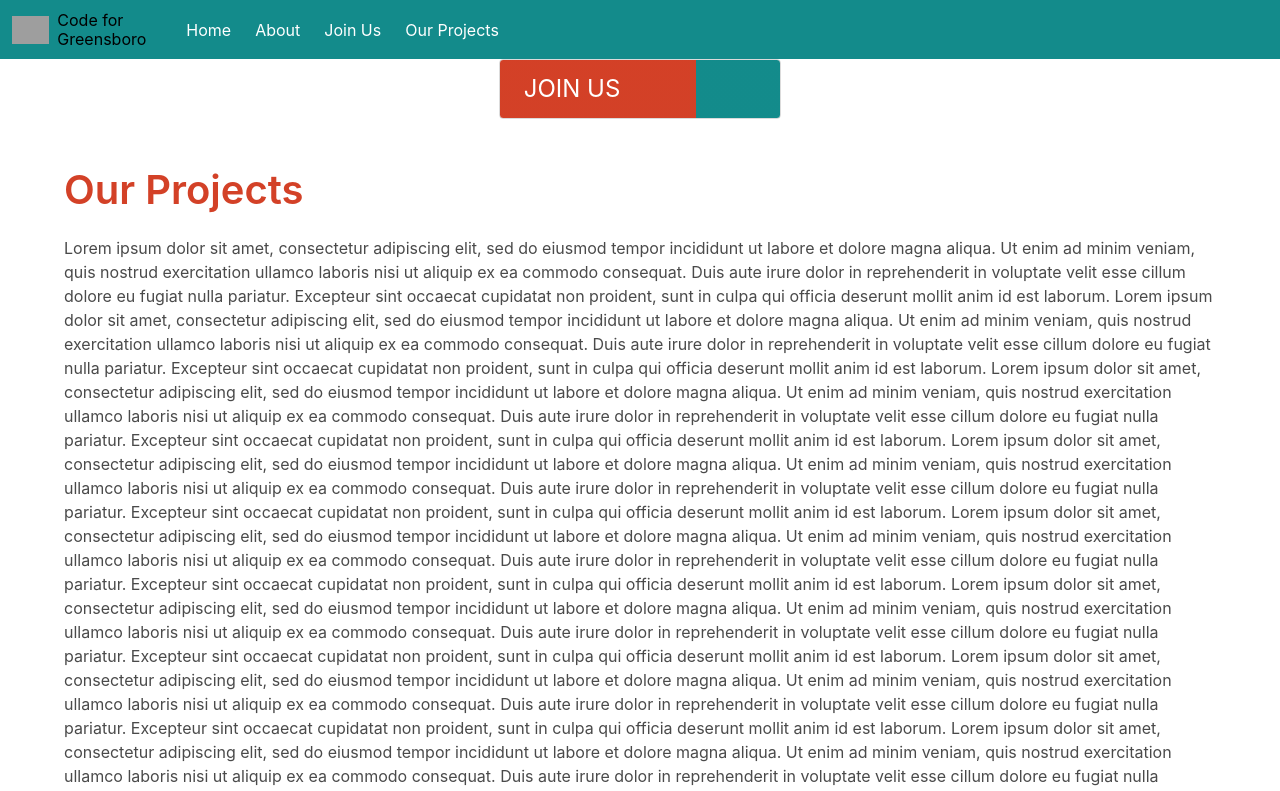
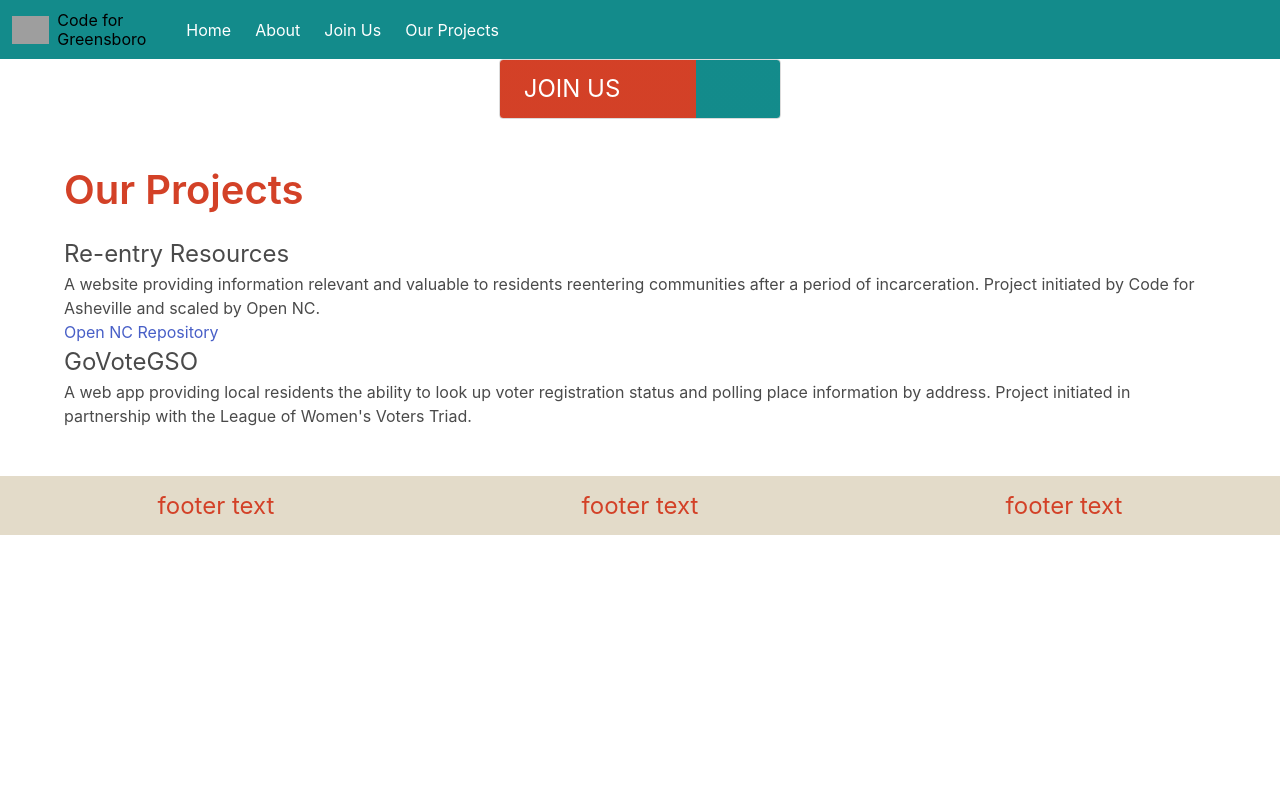
Before and after one commit to codeforgso/codeforgso.github.io, a Next.js app: page /projects in a window 1280 px wide. Shown: the top 791 px of the page. Built offline with nearby package versions, Linux system fonts and the light colour scheme; grey boxes are pictures that could not be loaded.

Commit message:
Changes to setup, scss, and projects (#30)
* updated setup.md for more clarity in new user setup

* Added h2 to styles and started adding projects.

```diff
--- a/pages/projects.js
+++ b/pages/projects.js
@@ -6,16 +6,13 @@ const Projects = () => (
   <Page title="Our Projects" >
     <p className="title" >Our Projects</p>
     <div>
-      Lorem ipsum dolor sit amet, consectetur adipiscing elit, sed do eiusmod tempor incididunt ut labore et dolore magna aliqua. Ut enim ad minim veniam, quis nostrud exercitation ullamco laboris nisi ut aliquip ex ea commodo consequat. Duis aute irure dolor in reprehenderit in voluptate velit esse cillum dolore eu fugiat nulla pariatur. Excepteur sint occaecat cupidatat non proident, sunt in culpa qui officia deserunt mollit anim id est laborum.
-      Lorem ipsum dolor sit amet, consectetur adipiscing elit, sed do eiusmod tempor incididunt ut labore et dolore magna aliqua. Ut enim ad minim veniam, quis nostrud exercitation ullamco laboris nisi ut aliquip ex ea commodo consequat. Duis aute irure dolor in reprehenderit in voluptate velit esse cillum dolore eu fugiat nulla pariatur. Excepteur sint occaecat cupidatat non proident, sunt in culpa qui officia deserunt mollit anim id est laborum.
-      Lorem ipsum dolor sit amet, consectetur adipiscing elit, sed do eiusmod tempor incididunt ut labore et dolore magna aliqua. Ut enim ad minim veniam, quis nostrud exercitation ullamco laboris nisi ut aliquip ex ea commodo consequat. Duis aute irure dolor in reprehenderit in voluptate velit esse cillum dolore eu fugiat nulla pariatur. Excepteur sint occaecat cupidatat non proident, sunt in culpa qui officia deserunt mollit anim id est laborum.
-      Lorem ipsum dolor sit amet, consectetur adipiscing elit, sed do eiusmod tempor incididunt ut labore et dolore magna aliqua. Ut enim ad minim veniam, quis nostrud exercitation ullamco laboris nisi ut aliquip ex ea commodo consequat. Duis aute irure dolor in reprehenderit in voluptate velit esse cillum dolore eu fugiat nulla pariatur. Excepteur sint occaecat cupidatat non proident, sunt in culpa qui officia deserunt mollit anim id est laborum.
-      Lorem ipsum dolor sit amet, consectetur adipiscing elit, sed do eiusmod tempor incididunt ut labore et dolore magna aliqua. Ut enim ad minim veniam, quis nostrud exercitation ullamco laboris nisi ut aliquip ex ea commodo consequat. Duis aute irure dolor in reprehenderit in voluptate velit esse cillum dolore eu fugiat nulla pariatur. Excepteur sint occaecat cupidatat non proident, sunt in culpa qui officia deserunt mollit anim id est laborum.
-      Lorem ipsum dolor sit amet, consectetur adipiscing elit, sed do eiusmod tempor incididunt ut labore et dolore magna aliqua. Ut enim ad minim veniam, quis nostrud exercitation ullamco laboris nisi ut aliquip ex ea commodo consequat. Duis aute irure dolor in reprehenderit in voluptate velit esse cillum dolore eu fugiat nulla pariatur. Excepteur sint occaecat cupidatat non proident, sunt in culpa qui officia deserunt mollit anim id est laborum.
-      Lorem ipsum dolor sit amet, consectetur adipiscing elit, sed do eiusmod tempor incididunt ut labore et dolore magna aliqua. Ut enim ad minim veniam, quis nostrud exercitation ullamco laboris nisi ut aliquip ex ea commodo consequat. Duis aute irure dolor in reprehenderit in voluptate velit esse cillum dolore eu fugiat nulla pariatur. Excepteur sint occaecat cupidatat non proident, sunt in culpa qui officia deserunt mollit anim id est laborum.
-      Lorem ipsum dolor sit amet, consectetur adipiscing elit, sed do eiusmod tempor incididunt ut labore et dolore magna aliqua. Ut enim ad minim veniam, quis nostrud exercitation ullamco laboris nisi ut aliquip ex ea commodo consequat. Duis aute irure dolor in reprehenderit in voluptate velit esse cillum dolore eu fugiat nulla pariatur. Excepteur sint occaecat cupidatat non proident, sunt in culpa qui officia deserunt mollit anim id est laborum.
-      Lorem ipsum dolor sit amet, consectetur adipiscing elit, sed do eiusmod tempor incididunt ut labore et dolore magna aliqua. Ut enim ad minim veniam, quis nostrud exercitation ullamco laboris nisi ut aliquip ex ea commodo consequat. Duis aute irure dolor in reprehenderit in voluptate velit esse cillum dolore eu fugiat nulla pariatur. Excepteur sint occaecat cupidatat non proident, sunt in culpa qui officia deserunt mollit anim id est laborum.
-      Lorem ipsum dolor sit amet, consectetur adipiscing elit, sed do eiusmod tempor incididunt ut labore et dolore magna aliqua. Ut enim ad minim veniam, quis nostrud exercitation ullamco laboris nisi ut aliquip ex ea commodo consequat. Duis aute irure dolor in reprehenderit in voluptate velit esse cillum dolore eu fugiat nulla pariatur. Excepteur sint occaecat cupidatat non proident, sunt in culpa qui officia deserunt mollit anim id est laborum.
+      <h2>Re-entry Resources</h2>
+      <div>A website providing information relevant and valuable to residents reentering communities after a period of incarceration.
+            Project initiated by Code for Asheville and scaled by Open NC.</div>
+           <div> <a href = "https://github.com/Open-NC/reentry-resources-hub"> Open NC Repository </a></div>
+      <h2>GoVoteGSO</h2>
+      <div>A web app providing local residents the ability to look up voter registration status and polling place information by address.
+        Project initiated in partnership with the League of Women's Voters Triad. </div>
     </div>
   </Page>
 );
--- a/styles.scss
+++ b/styles.scss
@@ -41,6 +41,10 @@ $footer-background-color: $footer-background;
   h1 {
     color: $red;
   }
+}
+
+h2{
+  font-size: 1.5em
 }
 
 // footer at bottom of page or content
```
Also changed, not shown: 2 other files (tests, documents, lock files or other folders).
